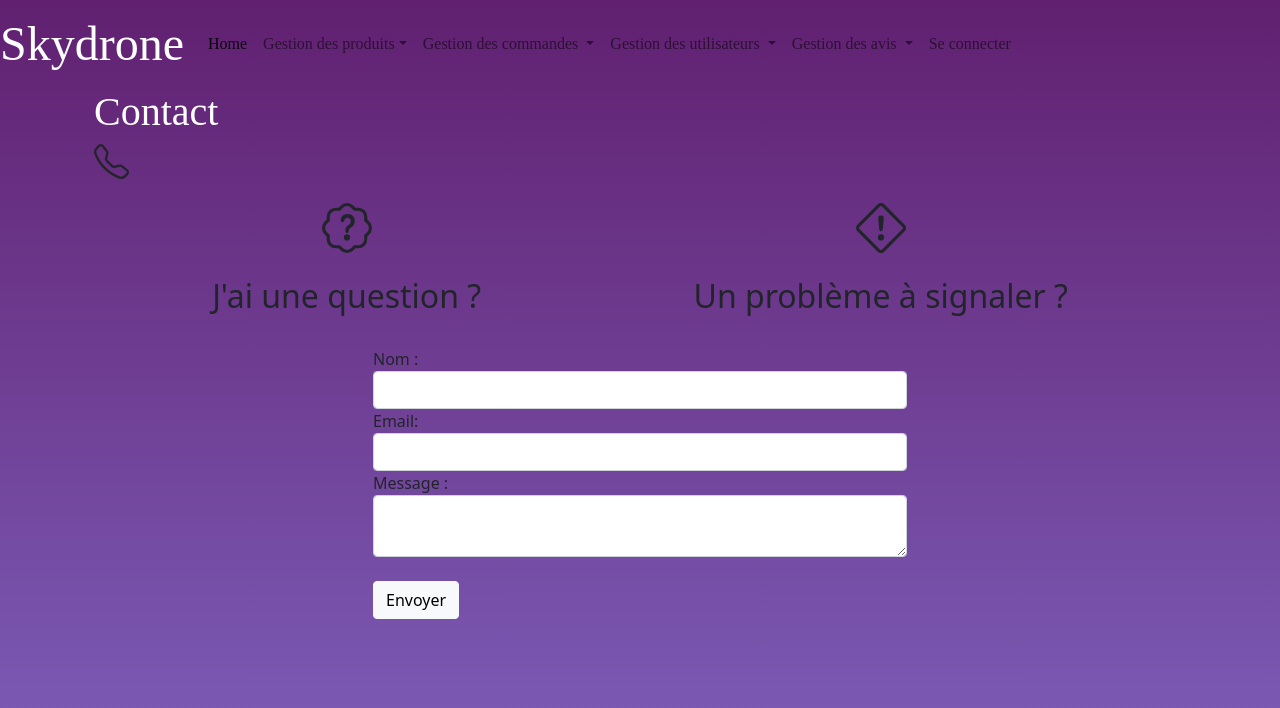
After one commit to anaisxantippe/skydrone.github.io, a Symfony app: template ProjetSkydrone/templates/nous_contacter/index.html.twig in a window 1280 px wide. The commit adds this page. Shown: the top 708 px of the page. Run offline with Twig, Linux system fonts and the light colour scheme; the template is opened without the code that fills it, so the values that code supplies are empty; some libraries are stand-ins or nearby versions.

Commit message:
style contact+opinion

```diff
--- a/ProjetSkydrone/templates/delivery/index.html.twig
+++ b/ProjetSkydrone/templates/delivery/index.html.twig
@@ -8,7 +8,7 @@
     <table class="table">
         <thead>
             <tr>
-                <th>DeliveryId</th>
+                <th>Id de livraison</th>
                 <th>DeliveryDate</th>
                 <th>actions</th>
             </tr>
--- /dev/null
+++ b/ProjetSkydrone/templates/nous_contacter/index.html.twig
@@ -0,0 +1,64 @@
+{% extends 'base.html.twig' %}
+
+{% block title %}Nous contacter{% endblock %}
+
+{% block body %}
+    <div class="container-fluid">
+        <div class="col-12">
+            <div class="d-flex flex-column">
+                <h1>Contact</h1>
+                <svg xmlns="http://www.w3.org/2000/svg" width="35" height="35" fill="currentColor" class="bi bi-telephone" viewBox="0 0 16 16">
+                    <path d="M3.654 1.328a.678.678 0 0 0-1.015-.063L1.605 2.3c-.483.484-.661 1.169-.45 1.77a17.568 17.568 0 0 0 4.168 6.608 17.569 17.569 0 0 0 6.608 4.168c.601.211 1.286.033 1.77-.45l1.034-1.034a.678.678 0 0 0-.063-1.015l-2.307-1.794a.678.678 0 0 0-.58-.122l-2.19.547a1.745 1.745 0 0 1-1.657-.459L5.482 8.062a1.745 1.745 0 0 1-.46-1.657l.548-2.19a.678.678 0 0 0-.122-.58L3.654 1.328zM1.884.511a1.745 1.745 0 0 1 2.612.163L6.29 2.98c.329.423.445.974.315 1.494l-.547 2.19a.678.678 0 0 0 .178.643l2.457 2.457a.678.678 0 0 0 .644.178l2.189-.547a1.745 1.745 0 0 1 1.494.315l2.306 1.794c.829.645.905 1.87.163 2.611l-1.034 1.034c-.74.74-1.846 1.065-2.877.702a18.634 18.634 0 0 1-7.01-4.42 18.634 18.634 0 0 1-4.42-7.009c-.362-1.03-.037-2.137.703-2.877L1.885.511z"/>
+                </svg>
+            </div>
+        </div>
+    <br>
+    <div class="container-fluid">
+        <div class="col-12 d-flex justify-content-around">
+            <div class="d-flex flex-column">
+               <div class="d-flex justify-content-center">
+                   <svg xmlns="http://www.w3.org/2000/svg" width="50" height="50" fill="currentColor" class="bi bi-patch-question" viewBox="0 0 16 16">
+                    <path d="M8.05 9.6c.336 0 .504-.24.554-.627.04-.534.198-.815.847-1.26.673-.475 1.049-1.09 1.049-1.986 0-1.325-.92-2.227-2.262-2.227-1.02 0-1.792.492-2.1 1.29A1.71 1.71 0 0 0 6 5.48c0 .393.203.64.545.64.272 0 .455-.147.564-.51.158-.592.525-.915 1.074-.915.61 0 1.03.446 1.03 1.084 0 .563-.208.885-.822 1.325-.619.433-.926.914-.926 1.64v.111c0 .428.208.745.585.745z"/>
+                    <path d="m10.273 2.513-.921-.944.715-.698.622.637.89-.011a2.89 2.89 0 0 1 2.924 2.924l-.01.89.636.622a2.89 2.89 0 0 1 0 4.134l-.637.622.011.89a2.89 2.89 0 0 1-2.924 2.924l-.89-.01-.622.636a2.89 2.89 0 0 1-4.134 0l-.622-.637-.89.011a2.89 2.89 0 0 1-2.924-2.924l.01-.89-.636-.622a2.89 2.89 0 0 1 0-4.134l.637-.622-.011-.89a2.89 2.89 0 0 1 2.924-2.924l.89.01.622-.636a2.89 2.89 0 0 1 4.134 0l-.715.698a1.89 1.89 0 0 0-2.704 0l-.92.944-1.32-.016a1.89 1.89 0 0 0-1.911 1.912l.016 1.318-.944.921a1.89 1.89 0 0 0 0 2.704l.944.92-.016 1.32a1.89 1.89 0 0 0 1.912 1.911l1.318-.016.921.944a1.89 1.89 0 0 0 2.704 0l.92-.944 1.32.016a1.89 1.89 0 0 0 1.911-1.912l-.016-1.318.944-.921a1.89 1.89 0 0 0 0-2.704l-.944-.92.016-1.32a1.89 1.89 0 0 0-1.912-1.911l-1.318.016z"/>
+                    <path d="M7.001 11a1 1 0 1 1 2 0 1 1 0 0 1-2 0z"/>
+                </svg>
+               </div>
+                <br>
+                <h2>J'ai une question ?</h2>
+            </div>
+            <div class="d-flex flex-column">
+                <div class="d-flex justify-content-center">
+                    <svg xmlns="http://www.w3.org/2000/svg" width="50" height="50" fill="currentColor" class="bi bi-exclamation-diamond" viewBox="0 0 16 16">
+                        <path d="M6.95.435c.58-.58 1.52-.58 2.1 0l6.515 6.516c.58.58.58 1.519 0 2.098L9.05 15.565c-.58.58-1.519.58-2.098 0L.435 9.05a1.482 1.482 0 0 1 0-2.098L6.95.435zm1.4.7a.495.495 0 0 0-.7 0L1.134 7.65a.495.495 0 0 0 0 .7l6.516 6.516a.495.495 0 0 0 .7 0l6.516-6.516a.495.495 0 0 0 0-.7L8.35 1.134z"/>
+                        <path d="M7.002 11a1 1 0 1 1 2 0 1 1 0 0 1-2 0zM7.1 4.995a.905.905 0 1 1 1.8 0l-.35 3.507a.552.552 0 0 1-1.1 0L7.1 4.995z"/>
+                    </svg>
+                </div>
+                <br>
+                <h2>Un problème à signaler ?</h2>
+            </div>
+
+
+
+        </div>
+        <br>
+        <div class="col-12 d-flex justify-content-center">
+    <form action="" class="col-6">
+        <div class="form-group">
+            <label for="Nom">Nom :</label>
+            <input type="text" id="contact_name" name="contact_name" required="required"  class="form-control">
+        </div>
+        <div class="form-group">
+            <label for="mail">Email:</label>
+            <input type="email" id="mail" name="contact_mail" required="required" class="form-control">
+        </div>
+        <div class="form-group">
+            <label for="msg">Message :</label>
+            <textarea id="msg" name="contact_message" required="required" class="form-control"></textarea>
+        </div>
+        <br>
+        <button type="submit" class="btn btn-light">Envoyer</button>
+
+    </form>
+        </div>
+    </div>
+{% endblock %}
```
Also changed, not shown: ProjetSkydrone/src/Controller/NousContacterController.php (added, +20 -0 lines).
